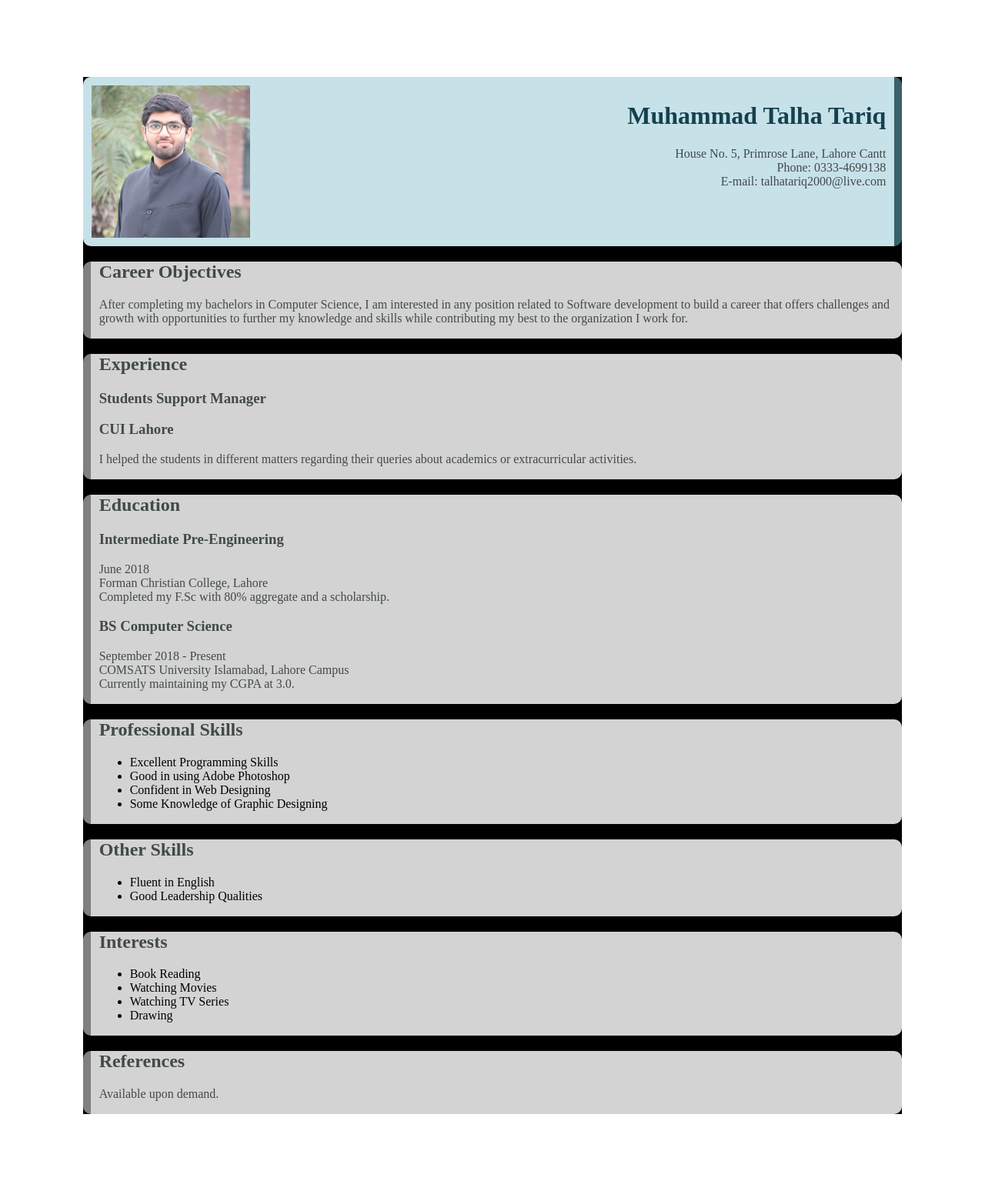
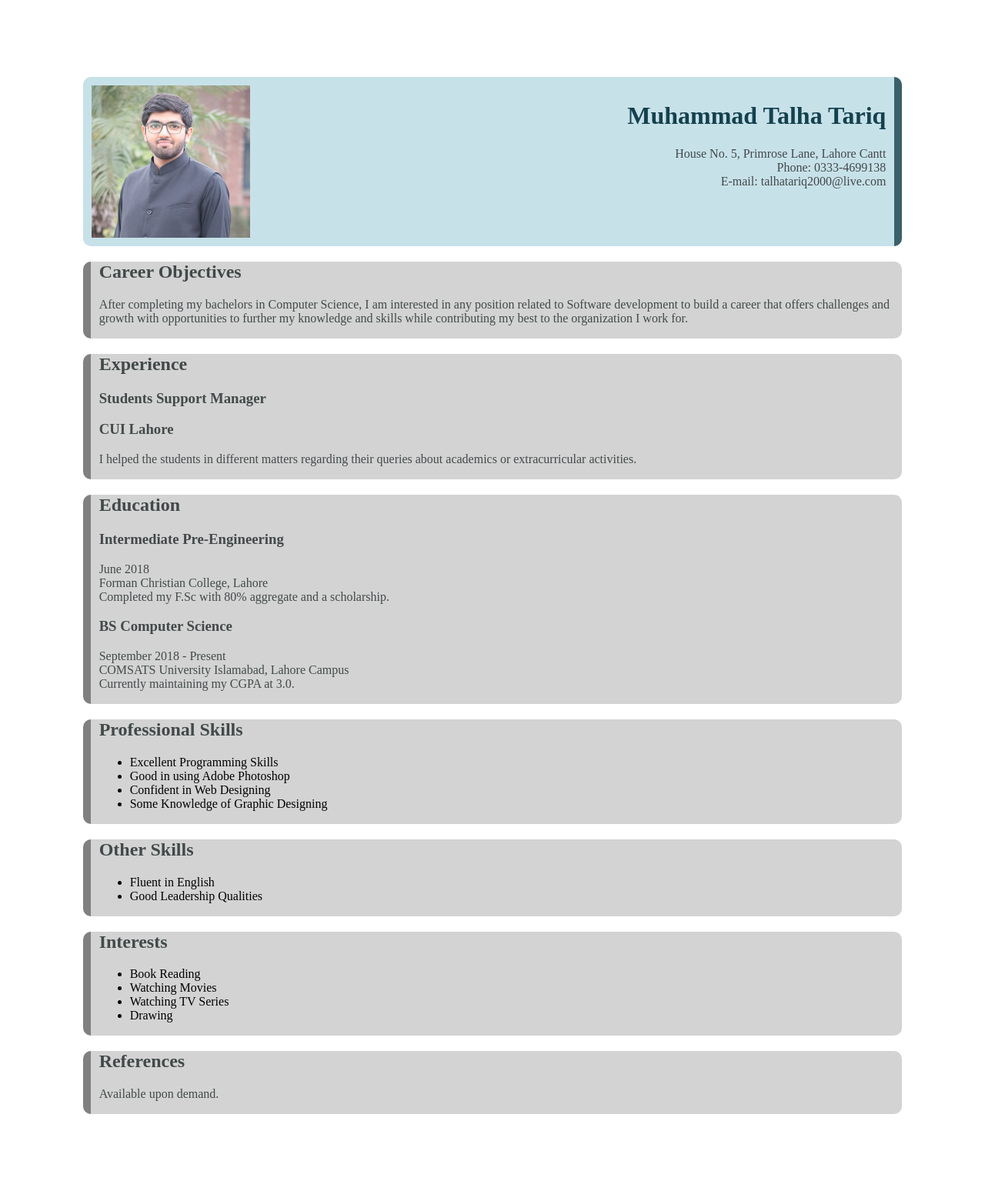
Before and after one commit to talhatariq2000/FA18-BCS-129, a PHP site: page / in a window 1280 px wide. Shown: the whole page at 77% size. Run offline with PHP 8.4, Linux system fonts and the light colour scheme.

Commit message:
Update styles.css

```diff
--- a/styles.css
+++ b/styles.css
@@ -1,6 +1,5 @@
 div.whole{
     margin: 100px;
-    background-color: black;
 }
 img{
     width:20%;
```
